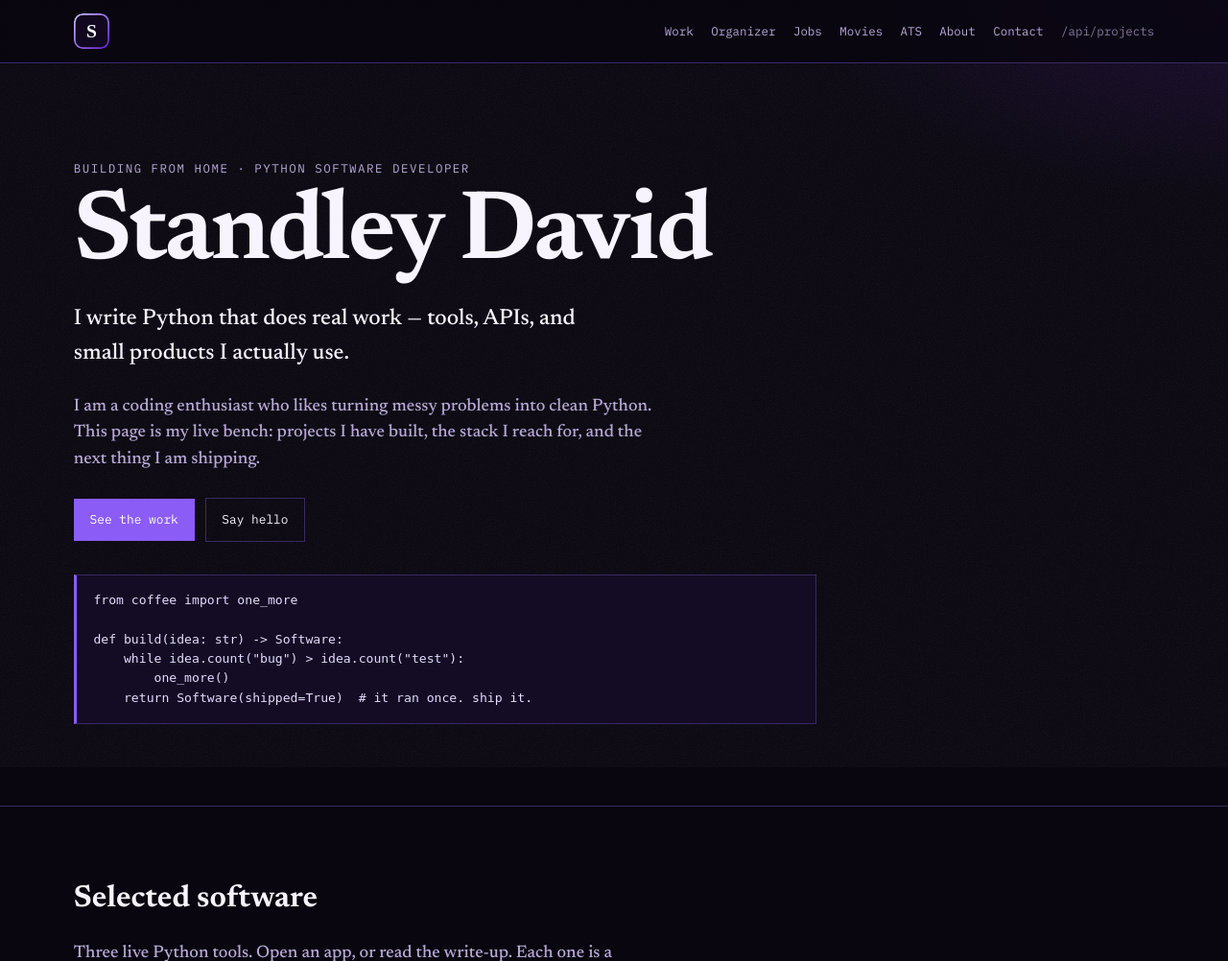
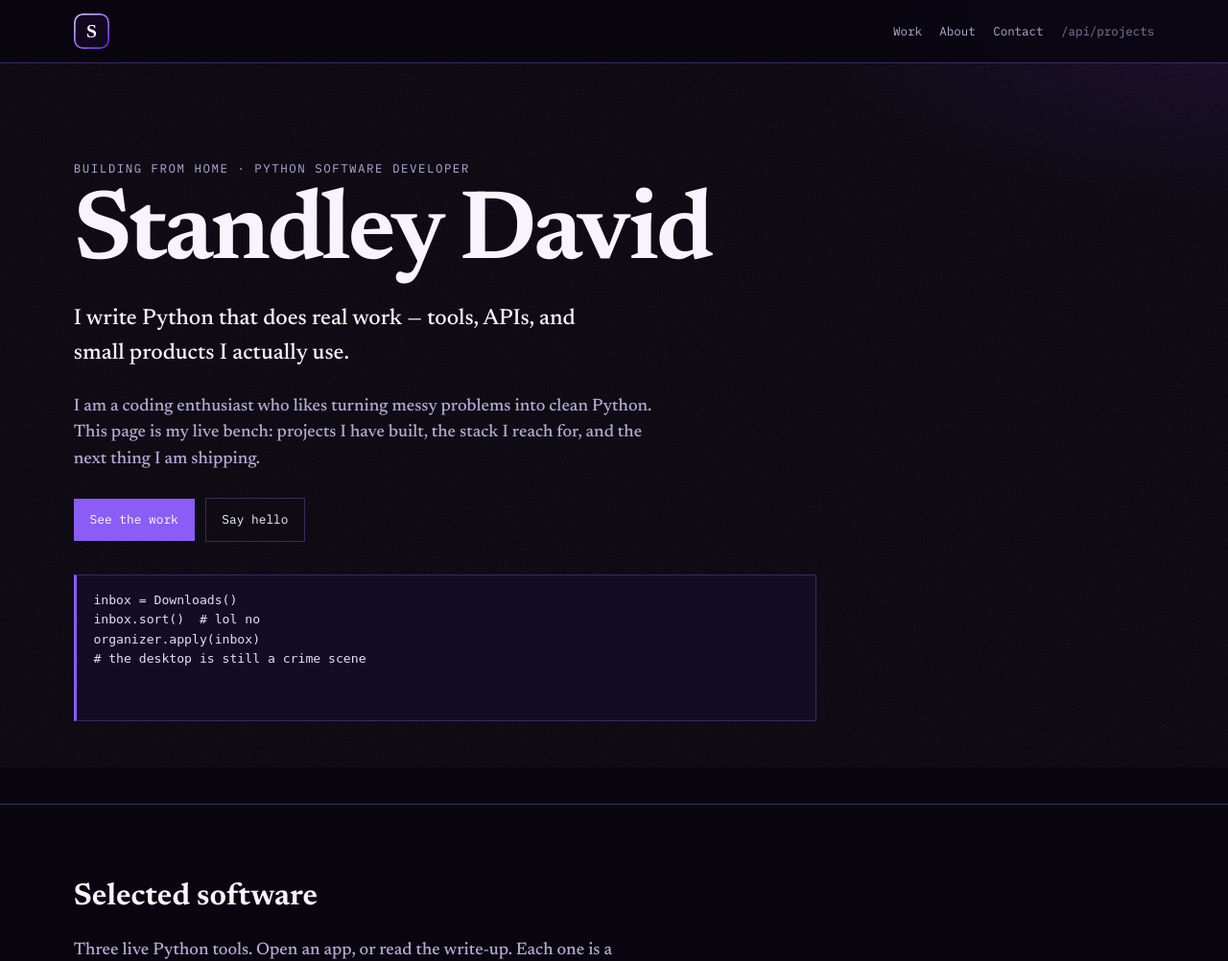
Before and after one commit to standley-bob/python-portfolio, a Flask app: page / in a window 1280 px wide. Shown: the top 1002 px of the page at 96% size. Run offline with Flask 3, Linux system fonts and the light colour scheme.

Commit message:
Fold the four apps into a Work menu and rotate a funny hero snippet per visit.
Co-authored-by: Cursor <cursoragent@cursor.com>

```diff
--- a/app.py
+++ b/app.py
@@ -2,6 +2,7 @@ from __future__ import annotations
 
 import json
 import logging
+import random
 from datetime import datetime, timezone
 from pathlib import Path
 
@@ -9,7 +10,7 @@ from dotenv import load_dotenv
 from flask import Flask, abort, jsonify, redirect, render_template, request, url_for
 
 from data.projects import all_projects, get_project
-from data.site import ABOUT, EMAIL, HANDLE, INTRO, LOCATION, NAME, ROLE, SKILLS, SOCIALS, TAGLINE
+from data.site import ABOUT, EMAIL, HANDLE, HERO_SNIPPETS, INTRO, LOCATION, NAME, ROLE, SKILLS, SOCIALS, TAGLINE
 from mailer import MailNotConfigured, mail_ready, send_contact
 from software.ats_resume_builder.web import bp as ats_bp
 from software.job_application_tracker.web import bp as jobs_bp
@@ -47,6 +48,8 @@ def context(**extra):
         "skills": SKILLS,
         "socials": SOCIALS,
         "projects": all_projects(),
+        "hero_snippets": HERO_SNIPPETS,
+        "hero_sig": random.choice(HERO_SNIPPETS),
         "year": datetime.now(timezone.utc).year,
     }
     payload.update(extra)
--- a/data/site.py
+++ b/data/site.py
@@ -31,4 +31,65 @@ SOCIALS = [
     {"label": "GitHub", "icon": "github", "href": "https://github.com/standley-bob"},
     {"label": "LinkedIn", "icon": "linkedin", "href": "https://www.linkedin.com/in/standley-david-/"},
 ]
+
+HERO_SNIPPETS = [
+    """from coffee import one_more
+
+def build(idea: str) -> Software:
+    while idea.count("bug") > idea.count("test"):
+        one_more()
+    return Software(shipped=True)  # it ran once. ship it.""",
+    """from meetings import this_could_have_been_an_email
+
+def standup(status: str) -> None:
+    if "blocked" in status:
+        status = "synergizing"
+    print(status)  # nobody heard it anyway""",
+    """try:
+    sleep(8 * 60 * 60)
+except Production:
+    print("I am a teapot. Also awake.")
+finally:
+    coffee += 1""",
+    """def estimate(hours: int) -> str:
+    return f"{hours * 3} hours, plus a snack, plus denial"
+
+# PM heard: "two hours\"""",
+    """if production.fine:
+    don't.touch()
+else:
+    git.commit("-m", "hotfix")
+    git.commit("-m", "hotfix for the hotfix")""",
+    """from stackoverflow import paste
+
+def intern_to_senior():
+    paste()
+    return "LGTM"  # I did not read it""",
+    """import this
+del this  # I needed the namespace for bugs
+
+while True:
+    print("I'll start after this snack")""",
+    """def friday() -> Release:
+    tests = run_tests()
+    return Release(shipped=True)  # tests were a suggestion""",
+    """user.clicked("Submit")
+for _ in range(4):
+    user.clicked("Submit")
+# we debounce in production. this is local.""",
+    """from imposter import syndrome
+
+def code_review(me: Human) -> str:
+    if syndrome:
+        return "looks good, I guess I got lucky"
+    return "looks good, I guess I got lucky\"""",
+    """inbox = Downloads()
+inbox.sort()  # lol no
+organizer.apply(inbox)
+# the desktop is still a crime scene""",
+    """def ai_help(prompt: str) -> str:
+    return prompt.replace("please", "please work")
+
+raise ItWorksOnMyMachineError("shipped")""",
+]
 # Drop your own mark over static/img/logo.svg when you have it.
--- a/static/css/style.css
+++ b/static/css/style.css
@@ -94,8 +94,37 @@ nav {
   font-family: var(--mono);
   font-size: 0.78rem;
 }
-nav a { color: var(--muted); text-decoration: none; }
-nav a:hover { color: var(--white); }
+nav a, nav summary { color: var(--muted); text-decoration: none; }
+nav a:hover, nav summary:hover { color: var(--white); }
+nav summary {
+  list-style: none;
+  cursor: pointer;
+  font: inherit;
+}
+nav summary::-webkit-details-marker { display: none; }
+.nav-drop { position: relative; }
+.nav-drop-panel {
+  position: absolute;
+  right: 0;
+  top: calc(100% + 0.7rem);
+  min-width: 16rem;
+  padding: 0.45rem;
+  background: var(--raised);
+  border: 1px solid var(--line);
+  box-shadow: 0 12px 32px rgba(0, 0, 0, 0.35);
+  display: grid;
+  gap: 0.15rem;
+  z-index: 5;
+}
+.nav-drop-panel a {
+  padding: 0.5rem 0.65rem;
+  color: var(--ink);
+}
+.nav-drop-panel a:hover {
+  background: color-mix(in srgb, var(--violet) 22%, transparent);
+  color: var(--white);
+  text-decoration: none;
+}
 .ghost { opacity: 0.7; }
 
 .hero, .band, .split, .detail { padding: 4.5rem 6vw; }
@@ -149,6 +178,10 @@ h3 { margin: 0 0 0.4rem; font-size: 1.45rem; }
   color: #e4dbff;
   font-family: var(--mono);
   font-size: 0.82rem;
+}
+.hero .sig {
+  min-height: 9.6rem;
+  white-space: pre-wrap;
 }
 .sig-line { color: var(--muted); margin-top: 0.9rem; }
 
--- a/static/js/main.js
+++ b/static/js/main.js
@@ -1,3 +1,26 @@
+(function rotateHeroSig() {
+  const block = document.querySelector("#hero-sig code");
+  const bank = document.querySelector("#hero-sigs");
+  if (!block || !bank) return;
+  let list = [];
+  try {
+    list = JSON.parse(bank.textContent || "[]");
+  } catch {
+    return;
+  }
+  if (!list.length) return;
+  const current = block.textContent;
+  let next = list[Math.floor(Math.random() * list.length)];
+  if (list.length > 1) {
+    let guard = 0;
+    while (next === current && guard < 8) {
+      next = list[Math.floor(Math.random() * list.length)];
+      guard += 1;
+    }
+  }
+  block.textContent = next;
+})();
+
 document.querySelectorAll('a[href^="#"]').forEach((link) => {
   link.addEventListener("click", (event) => {
     const id = link.getAttribute("href");
--- /dev/null
+++ b/templates/_site_nav.html
@@ -0,0 +1,25 @@
+<nav>
+  <details class="nav-drop">
+    <summary>Work</summary>
+    <div class="nav-drop-panel">
+      {% for project in projects %}
+      <a href="{{ url_for(project.demo) }}">{{ project.title }}</a>
+      {% endfor %}
+    </div>
+  </details>
+  <a href="{{ url_for('home') }}#about">About</a>
+  <a href="{{ url_for('home') }}#contact">Contact</a>
+  <a class="ghost" href="{{ url_for('api_projects') }}">/api/projects</a>
+</nav>
+<script>
+(() => {
+  const drop = document.querySelector(".nav-drop");
+  if (!drop) return;
+  document.addEventListener("click", (event) => {
+    if (!drop.contains(event.target)) drop.removeAttribute("open");
+  });
+  drop.addEventListener("toggle", () => {
+    drop.querySelector("summary")?.setAttribute("aria-expanded", drop.open ? "true" : "false");
+  });
+})();
+</script>
--- a/templates/base.html
+++ b/templates/base.html
@@ -18,16 +18,7 @@
     <a class="mark" href="{{ url_for('home') }}" aria-label="{{ name }} home">
       <img class="logo" src="{{ url_for('static', filename='img/logo.svg') }}" width="38" height="38" alt="">
     </a>
-    <nav>
-      <a href="{{ url_for('home') }}#work">Work</a>
-      <a href="{{ url_for('organizer.home') }}">Organizer</a>
-      <a href="{{ url_for('jobs.home') }}">Jobs</a>
-      <a href="{{ url_for('movies.home') }}">Movies</a>
-      <a href="{{ url_for('ats.home') }}">ATS</a>
-      <a href="{{ url_for('home') }}#about">About</a>
-      <a href="{{ url_for('home') }}#contact">Contact</a>
-      <a class="ghost" href="{{ url_for('api_projects') }}">/api/projects</a>
-    </nav>
+    {% include "_site_nav.html" %}
   </header>
   <main id="content">
     {% block content %}{% endblock %}
--- a/templates/index.html
+++ b/templates/index.html
@@ -10,12 +10,8 @@
     <a class="btn" href="#work">See the work</a>
     <a class="btn btn-quiet" href="#contact">Say hello</a>
   </div>
-  <pre class="sig" aria-hidden="true"><code>from coffee import one_more
-
-def build(idea: str) -> Software:
-    while idea.count("bug") > idea.count("test"):
-        one_more()
-    return Software(shipped=True)  # it ran once. ship it.</code></pre>
+  <pre class="sig" id="hero-sig" aria-hidden="true"><code>{{ hero_sig }}</code></pre>
+  <script type="application/json" id="hero-sigs">{{ hero_snippets | tojson }}</script>
 </section>
 
 <section id="work" class="band">
```
Also changed, not shown: templates/_tool_nav.html (+1 -9 lines), tests/test_app.py (+2 -0 lines).
